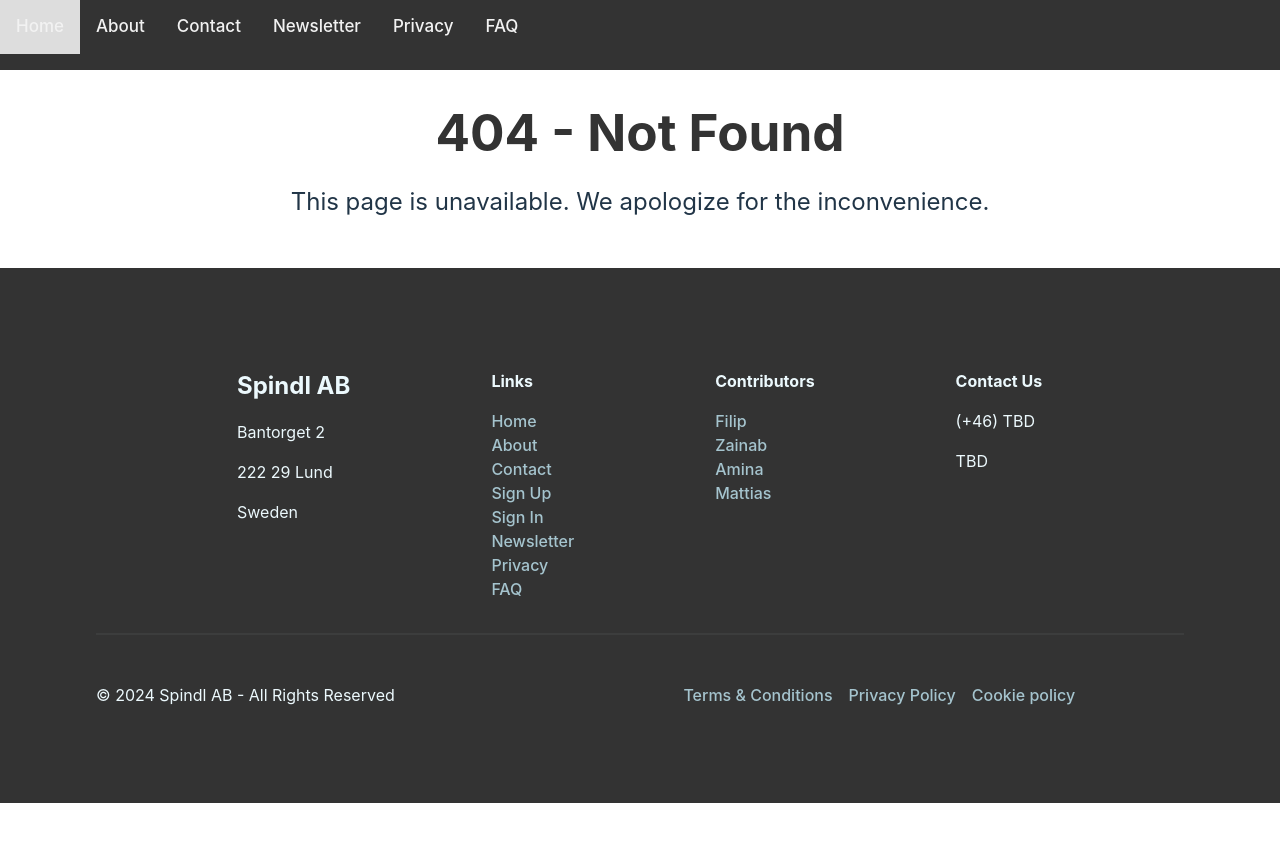
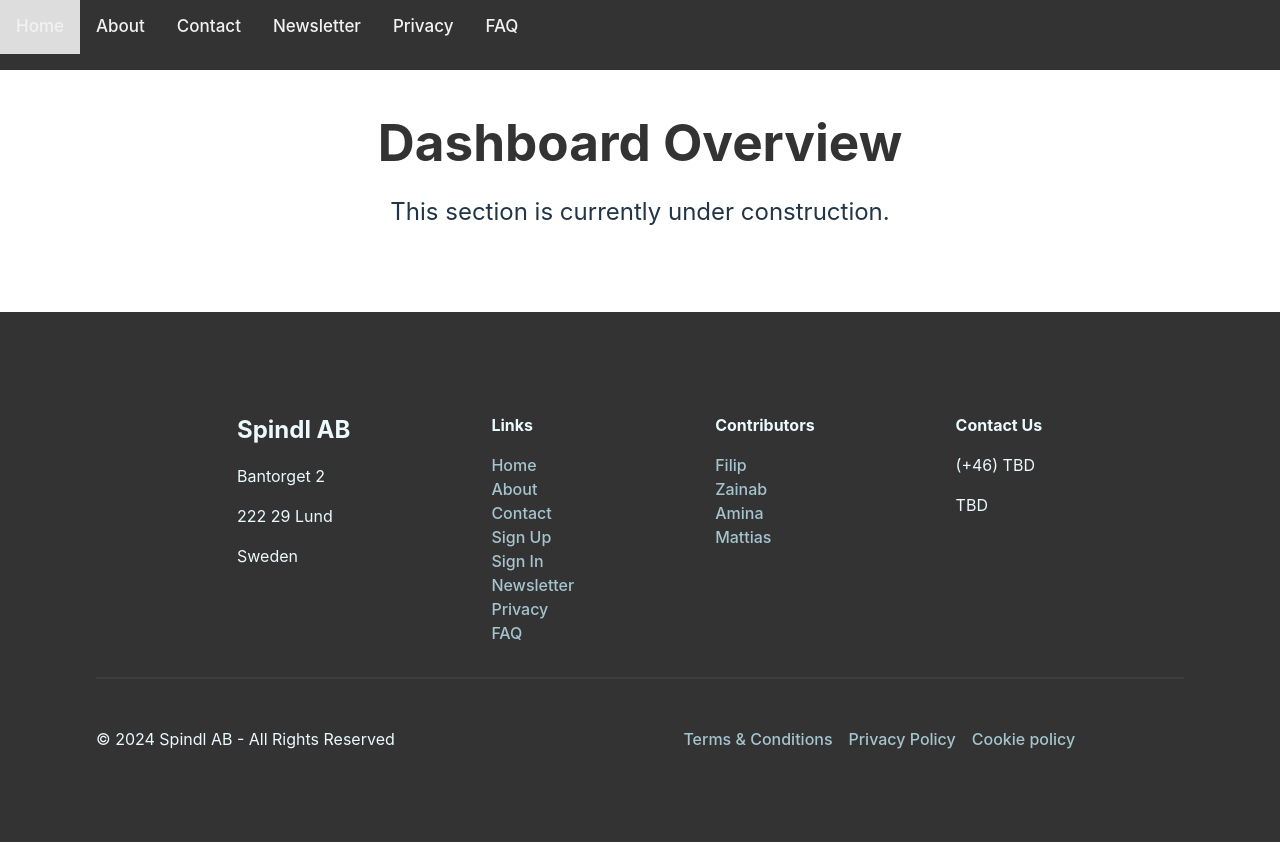
Before and after one commit to MinaStormcloud/Spindl_APL, a React (Vite) app in the folder spindl_apl.client/: page /dashboard/content in a window 1280 px wide. Shown: the top 842 px of the page. Before the commit the page ends 803 px from the top, so only its background shows below. Built offline with nearby package versions, Linux system fonts and the light colour scheme.

Commit message:
Placeholders

```diff
--- a/spindl_apl.client/src/App.jsx
+++ b/spindl_apl.client/src/App.jsx
@@ -11,6 +11,9 @@ import Logout from './pages/logout/Logout';
 import Register from './pages/register/Register';
 import Privacy from './pages/privacy/Privacy';
 import Dashboard from './pages/dashboard/Dashboard'; //under construction
+import DashboardBookings from './pages/dashboard/DashboardBookings'; //under construction
+import DashboardContent from './pages/dashboard/DashboardContent'; //under construction
+import DashboardOverview from './pages/dashboard/DashboardOverview'; //under construction
 import FAQ from './pages/faq/FAQ'; //under construction
 import NotFound from './pages/404/NotFound';
 
@@ -28,7 +31,24 @@ function App() {
             <Route path="/logout" element={<Logout />} />
             <Route path="/subscribe" element={<Subscribe />} />
             <Route path="/privacy" element={<Privacy />} />
+
+            {/* The dashboard pages will only be accessible after login*/ }
+
+            {/**
+             *  <Route
+                path="/dashboard/*"
+                element={
+                  <PrivateRoute>
+                  <Dashboard />
+                  </PrivateRoute>
+                }
+              />
+             */}
+
             <Route path="/dashboard" element={<Dashboard />} />
+            <Route path="/dashboard/bookings" element={<DashboardBookings />} />
+            <Route path="/dashboard/content" element={<DashboardContent />} />
+            <Route path="/dashboard/overview" element={<DashboardOverview />} />
             <Route path="/faq" element={<FAQ />} />
             <Route path="*" element={<NotFound />} />
           </Routes>
--- a/spindl_apl.client/src/components/navbar/NavBar.css
+++ b/spindl_apl.client/src/components/navbar/NavBar.css
@@ -4,6 +4,7 @@
     }
     .topnav ul li.icon {
       float: right;
+      color: blue;
       display: block; /*inline-flex*/
     }
   }
@@ -80,3 +81,17 @@
     margin: 5px;
     margin-right: 1rem;
   }
+
+  .menu-btn {
+    font-weight: 700;
+    border-radius: 0.25rem;
+    padding: 1rem 3rem;
+    cursor: pointer;
+    color: var(--white);
+    border: 1px solid var(--gray-blue);
+    background-color: var(--gray-blue);
+    transition: ease-in-out 0.5s;
+    float: right;
+    margin: 5px;
+    margin-right: 1rem;
+  }
--- a/spindl_apl.client/src/components/navbar/NavBar.jsx
+++ b/spindl_apl.client/src/components/navbar/NavBar.jsx
@@ -20,7 +20,7 @@ const NavBar = () => {
         <li><Link to="/privacy">Privacy</Link></li>
         <li><Link to="/faq">FAQ</Link></li>
         <li className="icon">
-        {/*<i className="fa fa-bars">=</i>  */}
+        {/*<b className="fa fa-bars">=</b>  */}
             <a href="/about" onClick={()=>this.handleLinkClick()}>About</a>
             <a href="/contact" onClick={()=>this.handleLinkClick()}>Contact</a>
             <a href="/subscribe" onClick={()=>this.handleLinkClick()}>Newsletter</a>
--- a/spindl_apl.client/src/pages/dashboard/DashboardBookings.jsx
+++ b/spindl_apl.client/src/pages/dashboard/DashboardBookings.jsx
@@ -0,0 +1,162 @@
+import React from "react";
+import '../../dashboard-components/dashboard-css/Dashboard.css';
+
+export default function DashboardBookings() {
+  return (
+    <div id="dashboardbookings">
+      <div>
+        <h1 className="h1">Dashboard Bookings</h1>
+      </div>
+      <div>
+        <p className="dashboard-paragraph">
+        This section is currently under construction.
+        </p>
+      </div>
+    </div>
+  );
+}
+
+{/**
+    import React, { useState, useEffect } from "react";
+import BookingForm from '../../dashboard-components/bookingform/BookingForm';
+
+export default function DashboardBookings() {
+  const [bookings, setBookings] = useState([]);
+  const [showInputForm, setShowInputForm] = useState(false);
+  const [editBookingData, setEditBookingData] = useState(null);
+
+  useEffect(() => {
+    fetchBookings();
+    fetchRooms();
+    fetchHotels();
+  }, []);
+
+  const fetchBookings = () => {
+    fetch("https://localhost:7127/api/Bookings")
+      .then((response) => response.json())
+      .then((data) => setBookings(data))
+      .catch((error) => console.error("Error fetching bookings:", error));
+  };
+
+  const handleBookingAdded = (newBooking) => {
+    fetchBookings();
+    setShowInputForm(false);
+  };
+
+  const handleBookingUpdated = (updatedBooking) => {
+    fetchBookings();
+    setShowInputForm(false);
+    setEditBookingData(null);
+  };
+
+  const handleEdit = (booking) => {
+    setEditBookingData(booking);
+    setShowInputForm(true);
+  };
+
+  const handleCancelForm = () => {
+    setShowInputForm(false);
+    setEditBookingData(null);
+  };
+
+  const getStatusColor = (status) => {
+    switch (status) {
+      case "Confirmed":
+        return "var(--green)";
+      case "Pending":
+        return "var(--orange)";
+      case "Cancelled":
+        return "var(--red)";
+      default:
+        return "black"; // default color if status does not match
+    }
+  };
+
+  return (
+    <div className="dashboard">
+      <div className="dashboard-header">
+        <h2>Bookings</h2>
+        <button className="btn btn-blue" onClick={() => setShowInputForm(true)}>
+          + Add Booking
+        </button>
+      </div>
+
+      {showInputForm && (
+        <BookingForm
+          onBookingAdded={handleBookingAdded}
+          onBookingUpdated={handleBookingUpdated}
+          onCancel={handleCancelForm}
+          editBookingData={editBookingData}
+          fetchBookings={fetchBookings} // Pass fetchBookings as a prop
+        />
+      )}
+
+      <table>
+        <thead>
+          <tr>
+            <th>Guest Name</th>
+            <th>Guest Email</th>
+            <th>Guest Phone</th>
+            <th>Date</th>
+            <th>Time</th>
+            <th>Status</th>
+            <th>Manage</th>
+          </tr>
+        </thead>
+        <tbody>
+          {bookings.map((booking) => (
+            <tr key={booking.bookingId}>
+              <td>{booking.guestName}</td>
+              <td>{booking.guestEmail}</td>
+              <td>{booking.guestPhone}</td>
+              <td>{new Date(booking.bookingDate).toLocaleDateString()}</td>
+              <td style={{ color: getStatusColor(booking.status) }}>
+                {booking.status}
+              </td>
+              <td>
+                <button
+                  className="btn-overview btn-blue"
+                  onClick={() => handleEdit(booking)}
+                >
+                  Edit
+                </button>
+                <button
+                  className="btn-overview btn-red"
+                  onClick={() => {
+                    if (
+                      window.confirm(
+                        `Are you sure you want to delete booking with ID ${booking.bookingId}?`
+                      )
+                    ) {
+                      fetch(
+                        `https://localhost:7127/api/Bookings/${booking.bookingId}`,
+                        {
+                          method: "DELETE",
+                        }
+                      )
+                        .then((response) => {
+                          if (response.ok) {
+                            const updatedBookings = bookings.filter(
+                              (b) => b.bookingId !== booking.bookingId
+                            );
+                            setBookings(updatedBookings);
+                          } else {
+                            throw new Error("Failed to delete booking");
+                          }
+                        })
+                        .catch((error) =>
+                          console.error("Error deleting booking:", error)
+                        );
+                    }
+                  }}
+                >
+                  Delete
+                </button>
+              </td>
+            </tr>
+          ))}
+        </tbody>
+      </table>
+    </div>
+  );
+} */}
--- a/spindl_apl.client/src/pages/dashboard/DashboardOverview.jsx
+++ b/spindl_apl.client/src/pages/dashboard/DashboardOverview.jsx
@@ -0,0 +1,17 @@
+import React from "react";
+import '../../dashboard-components/dashboard-css/Dashboard.css';
+
+export default function DashboardOverview() {
+  return (
+    <div id="dashboardoverview">
+      <div>
+        <h1 className="h1">Dashboard Overview</h1>
+      </div>
+      <div>
+        <p className="dashboard-paragraph">
+        This section is currently under construction.
+        </p>
+      </div>
+    </div>
+  );
+}
```
